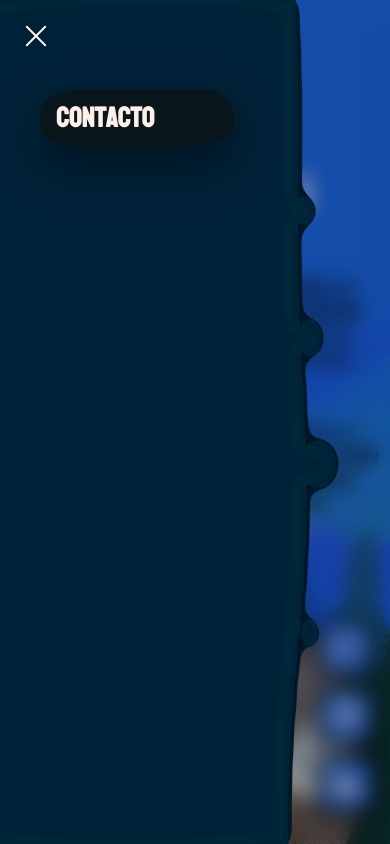
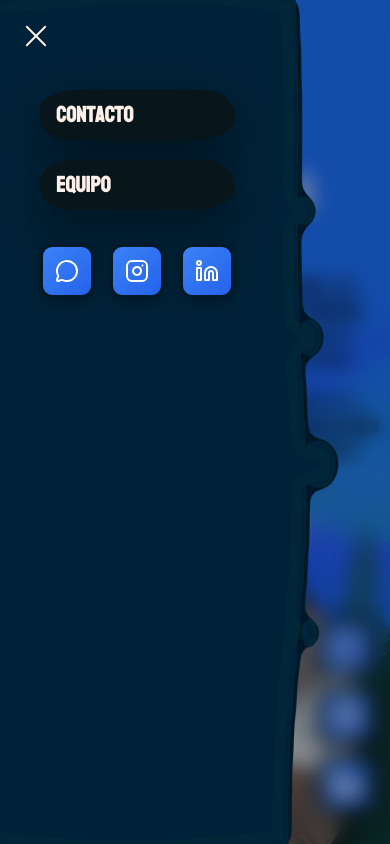
Before and after one commit to pellegabriel/parallax, a React (Create React App) app: page / in a window 390 px wide. Both pictures are taken after a click on the button "Menu". Shown: the top 844 px of the page. Built offline with nearby package versions, Linux system fonts and the light colour scheme.

Commit message:
upgrade sidebar y formulario

```diff
--- a/src/App.css
+++ b/src/App.css
@@ -367,6 +367,26 @@
   transform: translateY(-2px);
 }
 
+.contact-form button:disabled {
+  opacity: 0.7;
+  cursor: not-allowed;
+  transform: none;
+}
+
+.form-success {
+  color: #4ade80;
+  font-size: 14px;
+  margin-top: 8px;
+  text-align: center;
+}
+
+.form-error {
+  color: #f87171;
+  font-size: 14px;
+  margin-top: 8px;
+  text-align: center;
+}
+
 .contact-skeleton {
   display: grid;
   gap: 8px;
@@ -669,7 +689,7 @@ h1, h2, h3, h4, h5, h6 {
   }
 
   .main-content section:nth-child(1) {
-    padding: 110px 60px 40px 60px;
+    padding: 50px 60px 40px 60px;
   }
 
   .main-content section:nth-child(3) {
--- a/src/components/CompanySection.module.css
+++ b/src/components/CompanySection.module.css
@@ -261,7 +261,7 @@
 
   .companyInfo.sectionMiddle {
     width: calc(100vw - 24px);
-    margin: 0 12px;
+    margin: -30px 12px 0 12px;
     padding: 0;
     left: 0;
     right: 0;
--- a/src/components/LiquidSidebar.js
+++ b/src/components/LiquidSidebar.js
@@ -1,6 +1,7 @@
 import React, { useCallback, useEffect, useId, useMemo, useRef, useState } from 'react';
 import styles from './LiquidSidebar.module.css';
 import navItemCardStyles from './LiquidSidebarNavItemCard.module.css';
+import { Linkedin, MessageCircle, Instagram } from 'lucide-react';
 
 function easeInOutElastic(t) {
   if (t === 0) return 0;
@@ -318,6 +319,35 @@ export default function LiquidSidebar({
             {item.label}
           </button>
         ))}
+        <div className={styles.socialRow}>
+          <a
+            href="https://wa.me/542966305853?text=Hola%21%20Tengo%20inter%C3%A9s%20en%20trabajar%20con%20ustedes%20y%20quer%C3%ADa%20saber%20c%C3%B3mo%20podemos%20avanzar."
+            target="_blank"
+            rel="noopener noreferrer"
+            aria-label="WhatsApp"
+            className={styles.socialBtn}
+          >
+            <MessageCircle size={24} />
+          </a>
+          <a
+            href="https://www.instagram.com/thecave.ar/"
+            target="_blank"
+            rel="noopener noreferrer"
+            aria-label="Instagram"
+            className={styles.socialBtn}
+          >
+            <Instagram size={24} />
+          </a>
+          <a
+            href="https://www.linkedin.com/company/thecaves-a/?viewAsMember=true"
+            target="_blank"
+            rel="noopener noreferrer"
+            aria-label="LinkedIn"
+            className={styles.socialBtn}
+          >
+            <Linkedin size={24} />
+          </a>
+        </div>
         <div className={styles.sidebarFooter}>{footer}</div>
       </nav>
     </div>
--- a/src/components/LiquidSidebar.module.css
+++ b/src/components/LiquidSidebar.module.css
@@ -125,7 +125,7 @@
    display: block;
    width: 65%;
    text-align: left;
-   font-size: 28px;
+   font-size: 22px;
    font-weight: 800;
    font-family: inherit;
    color: var(--light);
@@ -231,3 +231,40 @@
   opacity: 1;
   pointer-events: all;
 }
+
+.socialRow {
+  display: flex;
+  flex-direction: row;
+  gap: 16px;
+  margin-top: 24px;
+  transform: translateX(-16px);
+  opacity: 0;
+  transition: transform 0.25s ease, opacity 0.2s ease;
+}
+
+.sidebarContentVisible .socialRow {
+  transform: translateX(0);
+  opacity: 1;
+  transition:
+    transform 0.55s cubic-bezier(0.16, 1, 0.3, 1) 0.4s,
+    opacity 0.45s cubic-bezier(0.16, 1, 0.3, 1) 0.4s;
+}
+
+.socialBtn {
+  display: flex;
+  align-items: center;
+  justify-content: center;
+  width: 48px;
+  height: 48px;
+  border-radius: 12px;
+  background: linear-gradient(135deg, #3b82f6, #2563eb);
+  border: 3px solid #031927;
+  color: #fff;
+  transition: transform 0.2s ease, background 0.2s ease;
+  box-shadow: 0 4px 16px rgba(0, 0, 0, 0.3);
+}
+
+.socialBtn:hover {
+  transform: scale(1.1);
+  background: linear-gradient(135deg, #2563eb, #1e40af);
+}
--- a/src/screens/HomeScreen.js
+++ b/src/screens/HomeScreen.js
@@ -106,6 +106,10 @@ function HomeScreen() {
         title="Navegación"
         items={[
           { number: '01', label: 'Contacto', onClick: openContact },
+          { number: '02', label: 'Equipo', onClick: () => {
+            const teamSection = document.querySelector('[class*="teamSection"]');
+            if (teamSection) teamSection.scrollIntoView({ behavior: 'smooth' });
+          }},
         ]}
         footer="© 2026 — Todos los derechos"
       />
```
Also changed, not shown: src/screens/ContactScreen.js (+36 -10 lines), src/services/emailService.js (added, +30 -0 lines).
